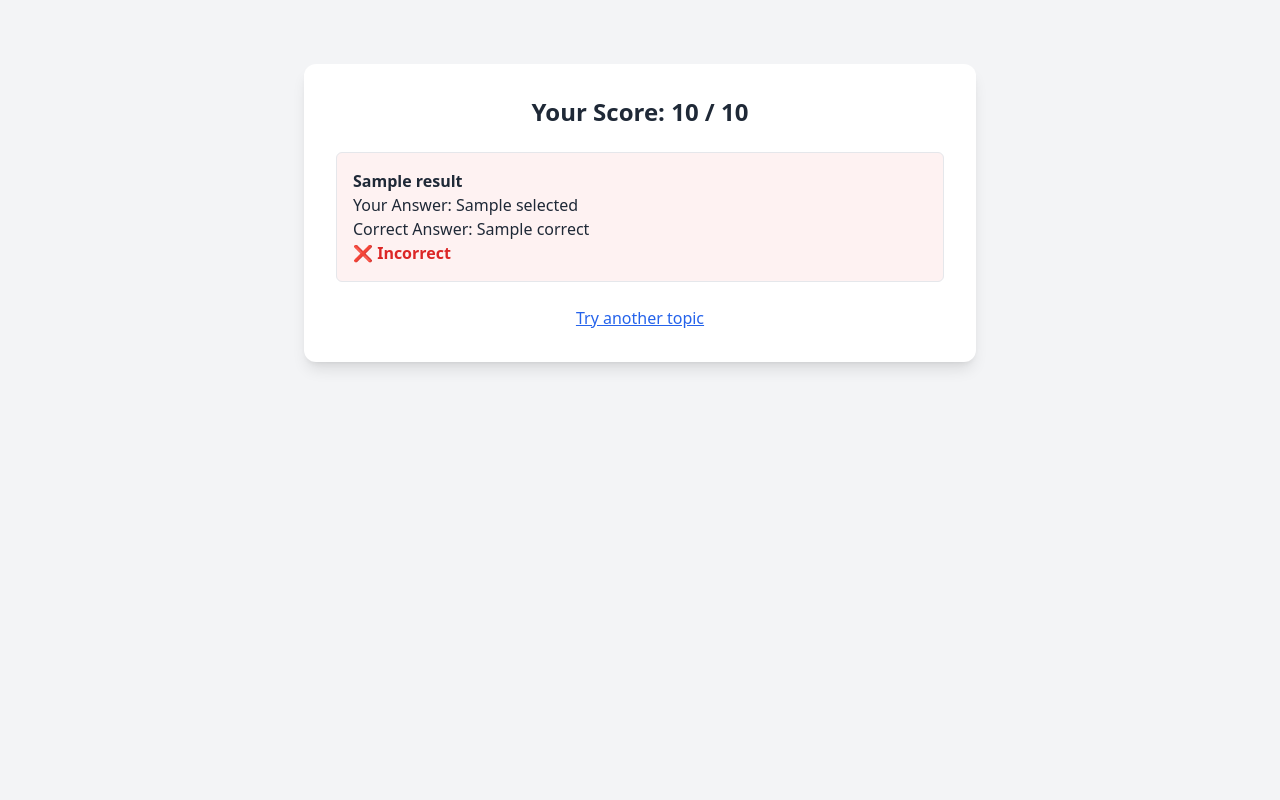
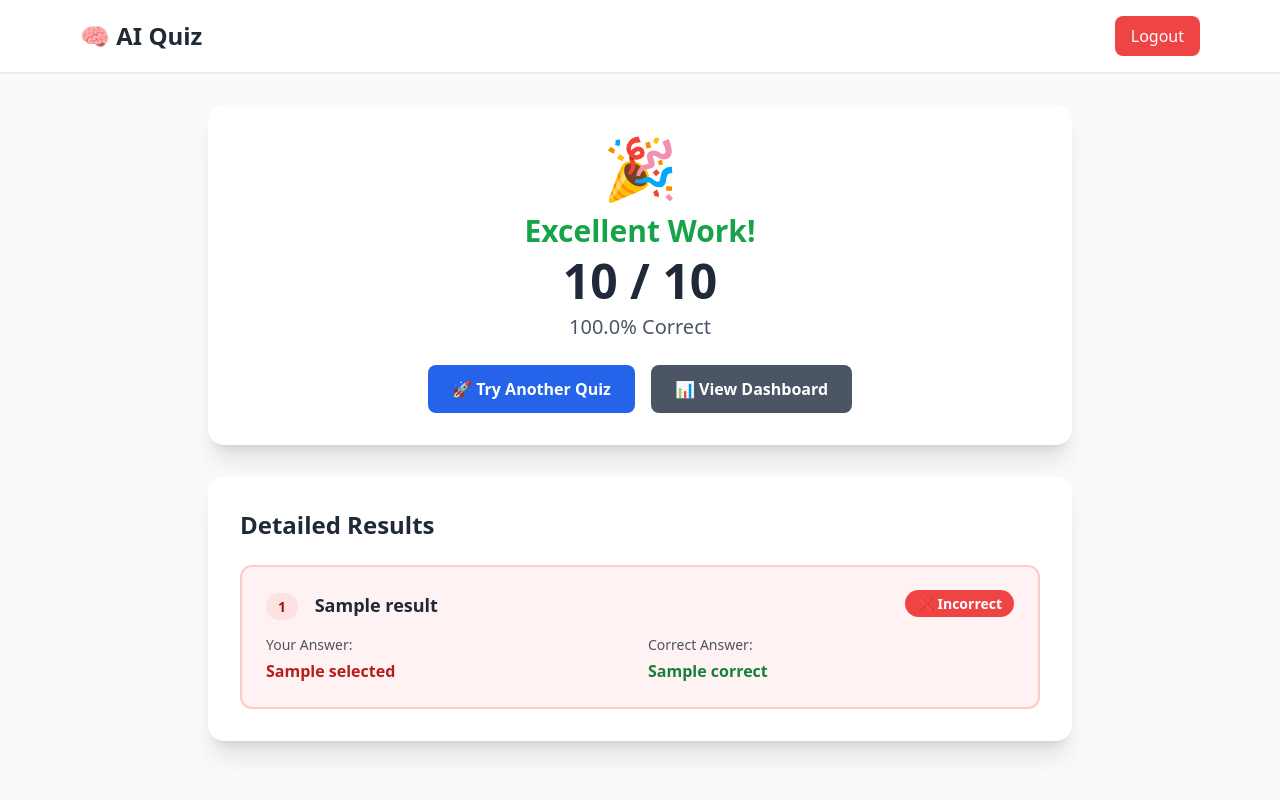
Before and after one commit to Gokul0x50/AI-Quiz-App, a Flask app: template templates/result.html in a window 1280 px wide. Run offline with Flask 3, Linux system fonts and the light colour scheme; the template is opened without the code that fills it: most values are stand-ins (such as "Sample title", 1, 10 or a date in 2020); some libraries are stand-ins or nearby versions.

Commit message:
Update result.html

```diff
--- a/templates/result.html
+++ b/templates/result.html
@@ -1,28 +1,97 @@
+<!-- templates/result.html (Updated) -->
 <!DOCTYPE html>
 <html lang="en">
 <head>
-  <title>Quiz Results</title>
+  <title>Quiz Results - AI Quiz App</title>
   <script src="https://cdn.tailwindcss.com"></script>
 </head>
-<body class="bg-gray-100 text-gray-800">
-  <div class="max-w-2xl mx-auto mt-16 bg-white p-8 shadow-lg rounded-xl">
-    <h2 class="text-2xl font-bold mb-6 text-center">Your Score: {{ score }} / {{ total }}</h2>
-    <ul class="space-y-4">
-      {% for r in results %}
-        <li class="p-4 border rounded-md {% if r.is_correct %}bg-green-50{% else %}bg-red-50{% endif %}">
-          <p class="font-semibold">{{ r.question }}</p>
-          <p>Your Answer: <span class="font-medium">{{ r.selected }}</span></p>
-          <p>Correct Answer: <span class="font-medium">{{ r.correct }}</span></p>
-          {% if r.is_correct %}
-            <p class="text-green-600 font-semibold">✅ Correct</p>
-          {% else %}
-            <p class="text-red-600 font-semibold">❌ Incorrect</p>
-          {% endif %}
-        </li>
-      {% endfor %}
-    </ul>
-    <div class="text-center mt-6">
-      <a href="/" class="text-blue-600 underline">Try another topic</a>
+<body class="bg-gray-50 min-h-screen">
+  <!-- Navigation -->
+  <nav class="bg-white shadow-sm border-b">
+    <div class="max-w-6xl mx-auto px-4 py-4 flex justify-between items-center">
+      <h1 class="text-2xl font-bold text-gray-800">🧠 AI Quiz</h1>
+      <div class="flex items-center space-x-4">
+        <a href="{{ url_for('logout') }}"
+           class="bg-red-500 text-white px-4 py-2 rounded-lg hover:bg-red-600 transition">
+          Logout
+        </a>
+      </div>
+    </div>
+  </nav>
+
+  <div class="max-w-4xl mx-auto mt-8 px-4">
+    <!-- Score Card -->
+    <div class="bg-white p-8 shadow-xl rounded-2xl text-center mb-8">
+      <div class="mb-6">
+        {% set percentage = (score / total * 100) | round %}
+        {% if percentage >= 80 %}
+          <div class="text-6xl mb-4">🎉</div>
+          <h2 class="text-3xl font-bold text-green-600 mb-2">Excellent Work!</h2>
+        {% elif percentage >= 60 %}
+          <div class="text-6xl mb-4">👍</div>
+          <h2 class="text-3xl font-bold text-yellow-600 mb-2">Good Job!</h2>
+        {% else %}
+          <div class="text-6xl mb-4">📚</div>
+          <h2 class="text-3xl font-bold text-red-600 mb-2">Keep Learning!</h2>
+        {% endif %}
+
+        <div class="text-5xl font-bold text-gray-800 mb-2">
+          {{ score }} / {{ total }}
+        </div>
+        <div class="text-xl text-gray-600">
+          {{ percentage }}% Correct
+        </div>
+      </div>
+
+      <div class="flex justify-center space-x-4">
+        <a href="{{ url_for('quiz') }}"
+           class="bg-blue-600 text-white px-6 py-3 rounded-lg hover:bg-blue-700 transition duration-200 font-semibold">
+          🚀 Try Another Quiz
+        </a>
+        <a href="{{ url_for('dashboard') }}"
+           class="bg-gray-600 text-white px-6 py-3 rounded-lg hover:bg-gray-700 transition duration-200 font-semibold">
+          📊 View Dashboard
+        </a>
+      </div>
+    </div>
+
+    <!-- Detailed Results -->
+    <div class="bg-white shadow-xl rounded-2xl p-8">
+      <h3 class="text-2xl font-bold text-gray-800 mb-6">Detailed Results</h3>
+
+      <div class="space-y-6">
+        {% for r in results %}
+          {% set i = loop.index %}
+          <div class="border-2 {% if r.is_correct %}border-green-200 bg-green-50{% else %}border-red-200 bg-red-50{% endif %} rounded-xl p-6">
+            <div class="flex items-start justify-between mb-4">
+              <h4 class="font-semibold text-lg text-gray-800 flex-1">
+                <span class="{% if r.is_correct %}bg-green-100 text-green-800{% else %}bg-red-100 text-red-800{% endif %} px-3 py-1 rounded-full text-sm font-bold mr-3">{{ i }}</span>
+                {{ r.question }}
+              </h4>
+              <div class="ml-4">
+                {% if r.is_correct %}
+                  <span class="bg-green-500 text-white px-3 py-1 rounded-full text-sm font-bold">✅ Correct</span>
+                {% else %}
+                  <span class="bg-red-500 text-white px-3 py-1 rounded-full text-sm font-bold">❌ Incorrect</span>
+                {% endif %}
+              </div>
+            </div>
+
+            <div class="grid md:grid-cols-2 gap-4">
+              <div>
+                <p class="text-sm font-medium text-gray-600 mb-1">Your Answer:</p>
+                <p class="{% if r.is_correct %}text-green-700{% else %}text-red-700{% endif %} font-semibold">
+                  {{ r.selected or "No answer selected" }}
+                </p>
+              </div>
+              <div>
+                <p class="text-sm font-medium text-gray-600 mb-1">Correct Answer:</p>
+                <p class="text-green-700 font-semibold">{{ r.correct }}</p>
+              </div>
+            </div>
+          </div>
+        {% endfor %}
+      </div>
     </div>
   </div>
 </body>
```
